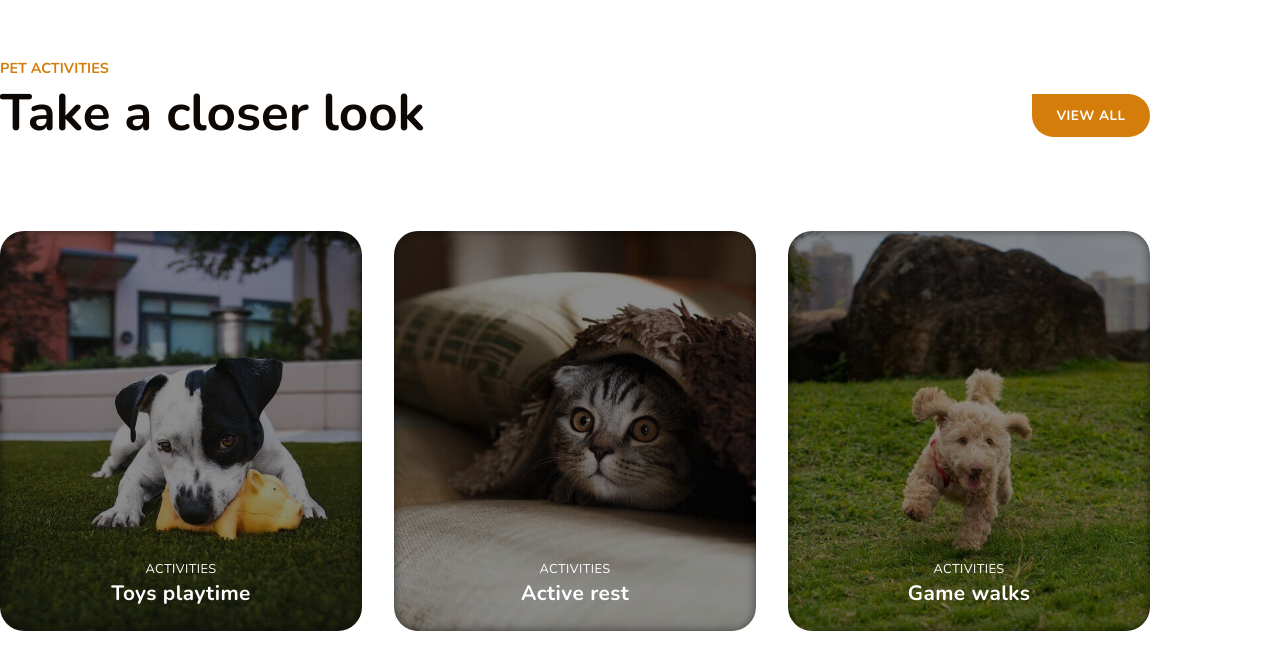
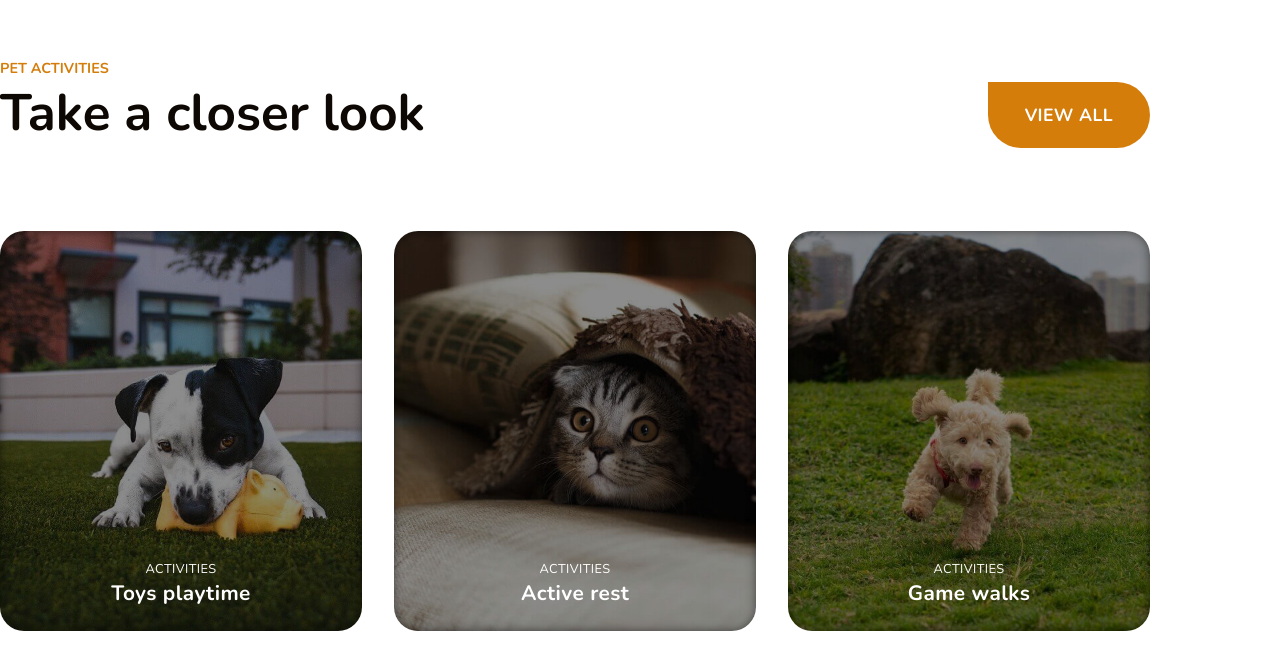
Before and after one commit to xfontr/202207-w1ch3-xifre-font, a plain HTML site: page index.html in a window 1280 px wide. Drawn offline with nearby package versions, Linux system fonts and the light colour scheme.

Commit message:
Syled button to be bigger

```diff
--- a/style.css
+++ b/style.css
@@ -157,4 +157,10 @@ p {
   .hero-headings {
     align-items: flex-start;
   }
+
+  .cta {
+    padding: 1.2em 2.1em 1.2em 2.1em;
+    border-radius: 0 5em 5em 5em;
+    font-size: 1.1rem;
+  }
 }
```
